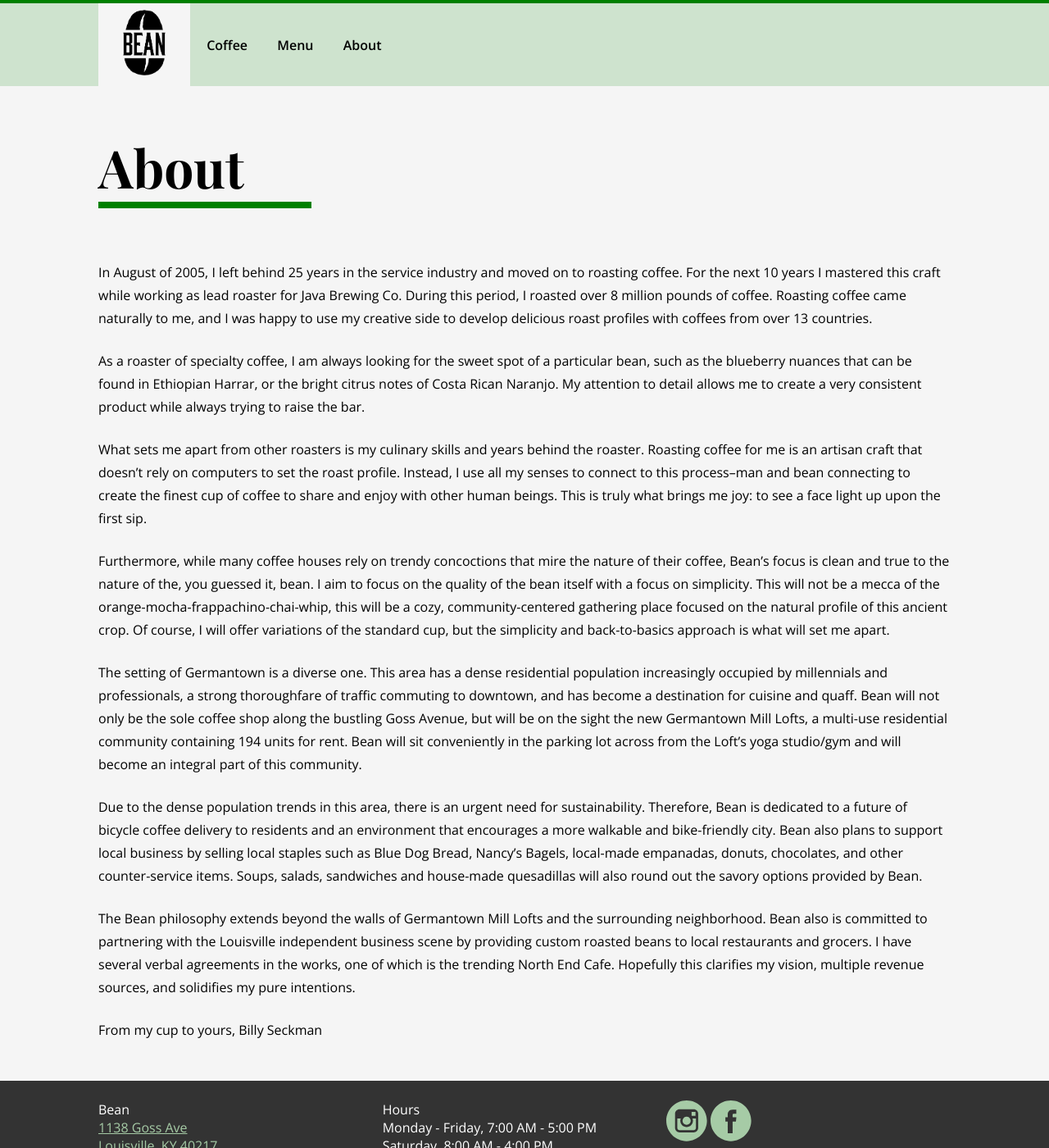
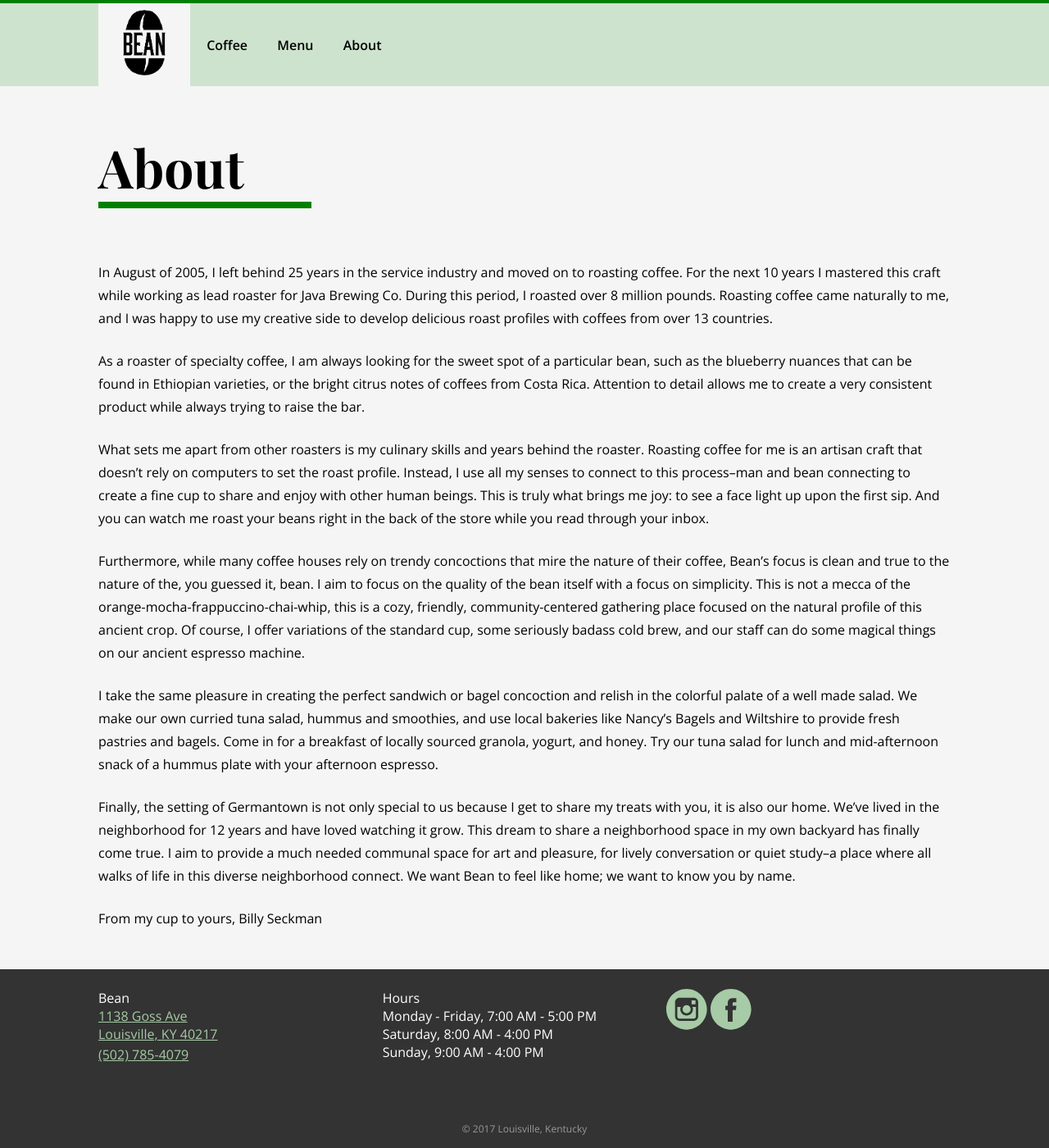
Before and after one commit to billypseck/beanwebsite.github.io, a Jekyll site: the page built from pages/about.md, in a window 1280 px wide and 1400 px high. Shown: the whole window at 82% size. Built offline with Jekyll 4.4.1, drawn with Linux system fonts in a browser that asks for light colours; a script that is not in the unit is left out.

Commit message:
Update about.md

```diff
--- a/pages/about.md
+++ b/pages/about.md
@@ -4,19 +4,17 @@ title: About
 permalink: /about/
 ---
 
-In August of 2005, I left behind 25 years in the service industry and moved on to roasting coffee. For the next 10 years I mastered this craft while working as lead roaster for Java Brewing Co. During this period, I roasted over 8 million pounds of coffee. Roasting coffee came naturally to me, and I was happy to use my creative side to develop delicious roast profiles with coffees from over 13 countries.
+In August of 2005, I left behind 25 years in the service industry and moved on to roasting coffee. For the next 10 years I mastered this craft while working as lead roaster for Java Brewing Co. During this period, I roasted over 8 million pounds. Roasting coffee came naturally to me, and I was happy to use my creative side to develop delicious roast profiles with coffees from over 13 countries.
 
-As a roaster of specialty coffee, I am always looking for the sweet spot of a particular bean, such as the blueberry nuances that can be found in Ethiopian Harrar, or the bright citrus notes of Costa Rican Naranjo. My attention to detail allows me to create a very consistent product while always trying to raise the bar.
+As a roaster of specialty coffee, I am always looking for the sweet spot of a particular bean, such as the blueberry nuances that can be found in Ethiopian varieties, or the bright citrus notes of coffees from Costa Rica. Attention to detail allows me to create a very consistent product while always trying to raise the bar.
 
-What sets me apart from other roasters is my culinary skills and years behind the roaster. Roasting coffee for me is an artisan craft that doesn’t rely on computers to set the roast profile. Instead, I use all my senses to connect to this process--man and bean connecting to create the finest cup of coffee to share and enjoy with other human beings. This is truly what brings me joy: to see a face light up upon the first sip.
+What sets me apart from other roasters is my culinary skills and years behind the roaster. Roasting coffee for me is an artisan craft that doesn’t rely on computers to set the roast profile. Instead, I use all my senses to connect to this process--man and bean connecting to create a fine cup to share and enjoy with other human beings. This is truly what brings me joy: to see a face light up upon the first sip. And you can watch me roast your beans right in the back of the store while you read through your inbox.
 
-Furthermore, while many coffee houses rely on trendy concoctions that mire the nature of their coffee, Bean’s focus is clean and true to the nature of the, you guessed it, bean. I aim to focus on the quality of the bean itself with a focus on simplicity. This will not be a mecca of the orange-mocha-frappachino-chai-whip, this will be a cozy, community-centered gathering place focused on the natural profile of this ancient crop. Of course, I will offer variations of the standard cup, but the simplicity and back-to-basics approach is what will set me apart.
+Furthermore, while many coffee houses rely on trendy concoctions that mire the nature of their coffee, Bean’s focus is clean and true to the nature of the, you guessed it, bean. I aim to focus on the quality of the bean itself with a focus on simplicity. This is not a mecca of the orange-mocha-frappuccino-chai-whip, this is a cozy, friendly, community-centered gathering place focused on the natural profile of this ancient crop. Of course, I offer variations of the standard cup, some seriously badass cold brew, and our staff can do some magical things on our ancient espresso machine.
 
-The setting of Germantown is a diverse one. This area has a dense residential population increasingly occupied by millennials and professionals, a strong thoroughfare of traffic commuting to downtown, and has become a destination for cuisine and quaff. Bean will not only be the sole coffee shop along the bustling Goss Avenue, but will be on the sight the new Germantown Mill Lofts, a multi-use residential community containing 194 units for rent. Bean will sit conveniently in the parking lot across from the Loft’s yoga studio/gym and will become an integral part of this community.
+I take the same pleasure in creating the perfect sandwich or bagel concoction and relish in the colorful palate of a well made salad. We make our own curried tuna salad, hummus and smoothies, and use local bakeries like Nancy’s Bagels and Wiltshire to provide fresh pastries and bagels. Come in for a breakfast of locally sourced granola, yogurt, and honey. Try our tuna salad for lunch and mid-afternoon snack of a hummus plate with your afternoon espresso.
 
-Due to the dense population trends in this area, there is an urgent need for sustainability. Therefore, Bean is dedicated to a future of bicycle coffee delivery to residents and an environment that encourages a more walkable and bike-friendly city. Bean also plans to support local business by selling local staples such as Blue Dog Bread, Nancy’s Bagels, local-made empanadas, donuts, chocolates, and other counter-service items. Soups, salads, sandwiches and house-made quesadillas will also round out the savory options provided by Bean.
-
-The Bean philosophy extends beyond the walls of Germantown Mill Lofts and the surrounding neighborhood. Bean also is committed to partnering with the Louisville independent business scene by providing custom roasted beans to local restaurants and grocers. I have several verbal agreements in the works, one of which is the trending North End Cafe. Hopefully this clarifies my vision, multiple revenue sources, and solidifies my pure intentions.
+Finally, the setting of Germantown is not only special to us because I get to share my treats with you, it is also our home. We’ve lived in the neighborhood for 12 years and have loved watching it grow. This dream to share a neighborhood space in my own backyard has finally come true. I aim to provide a much needed communal space for art and pleasure, for lively conversation or quiet study--a place where all walks of life in this diverse neighborhood connect. We want Bean to feel like home; we want to know you by name.
 
 From my cup to yours,
 Billy Seckman
```
